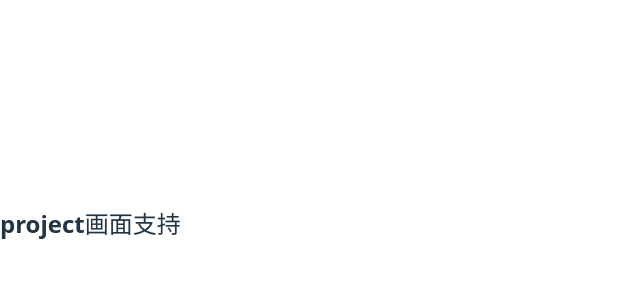
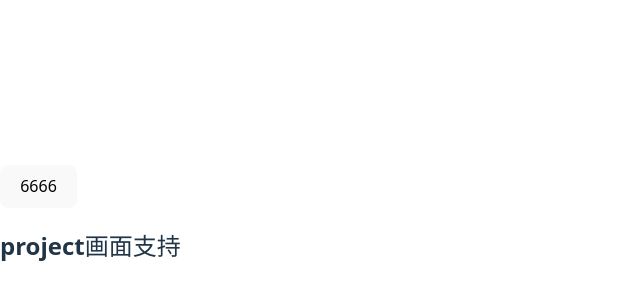
Before and after one commit to LiangYujunyi-2425/Legal_Advice_25-26, a React (Vite) app in the folder legal_advice_project/: page / in a window 1280 px wide. Shown: the part 176-476 px from the top of the page, without its empty margins (0-640 px from the left). Built offline with nearby package versions, Linux system fonts and the light colour scheme.

Commit message:
new version

```diff
--- a/legal_advice_project/src/App.jsx
+++ b/legal_advice_project/src/App.jsx
@@ -4,6 +4,7 @@ import { useState } from 'react'
 import Title from './Title'
 //import './App.css'
 //component名称需要大写
+
 
 function App() {
 
--- a/legal_advice_project/src/Title.jsx
+++ b/legal_advice_project/src/Title.jsx
@@ -1,4 +1,12 @@
+const handleClick = () => {
+    window.location.href = 'https://example.com';}
+
 function Title(){
-    return <h2>project画面支持</h2>
+    return (
+        <>
+        <button onClick={handleClick}>6666</button>
+        <h2>project画面支持</h2>
+        </>
+    )
 }
 export default Title
--- /dev/null
+++ b/legal_advice_project/src/webcli.jsx
@@ -0,0 +1,5 @@
+function JumpButton() {
+  const handleClick = () => {
+    window.location.href = 'https://example.com';
+ }
+}
```
